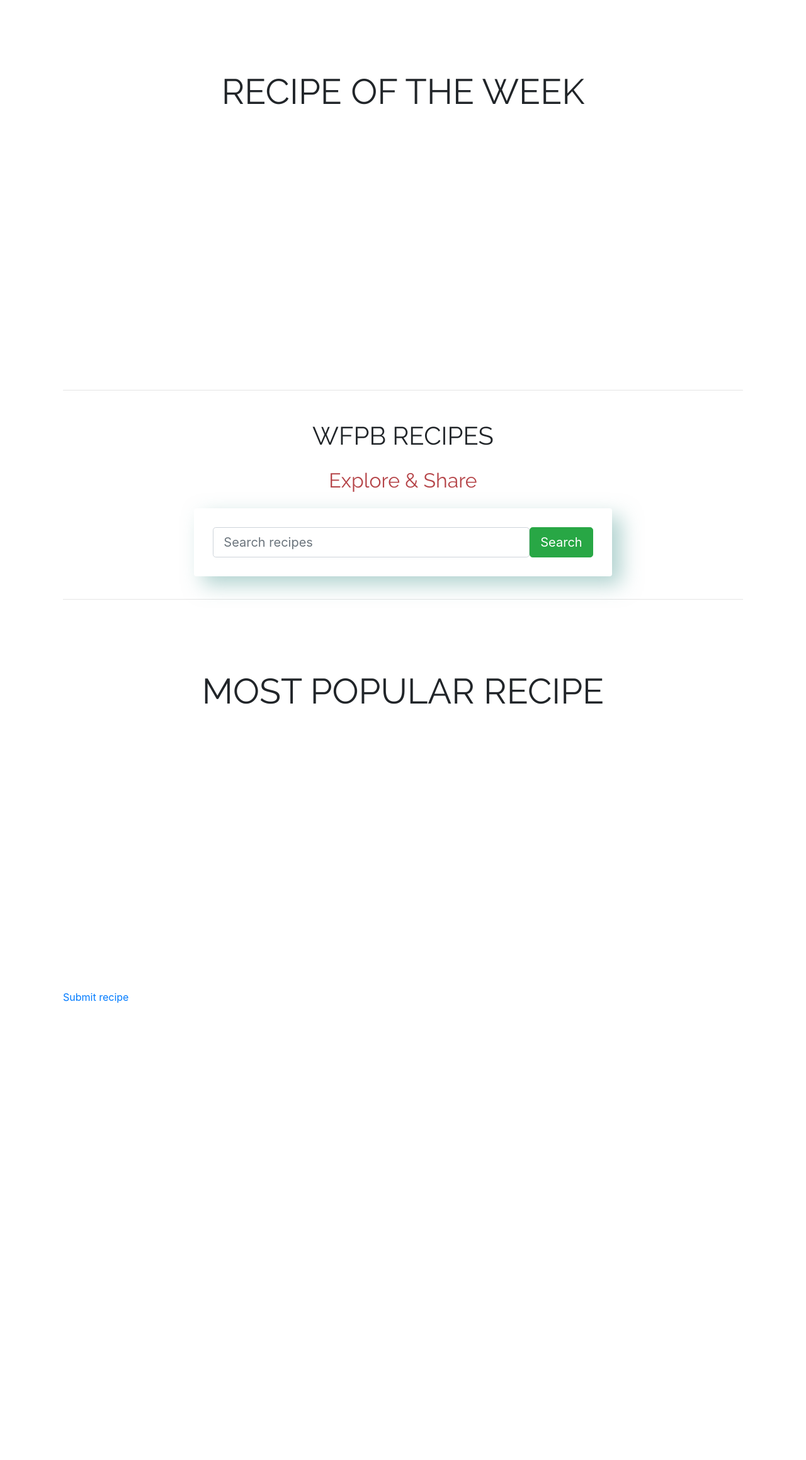
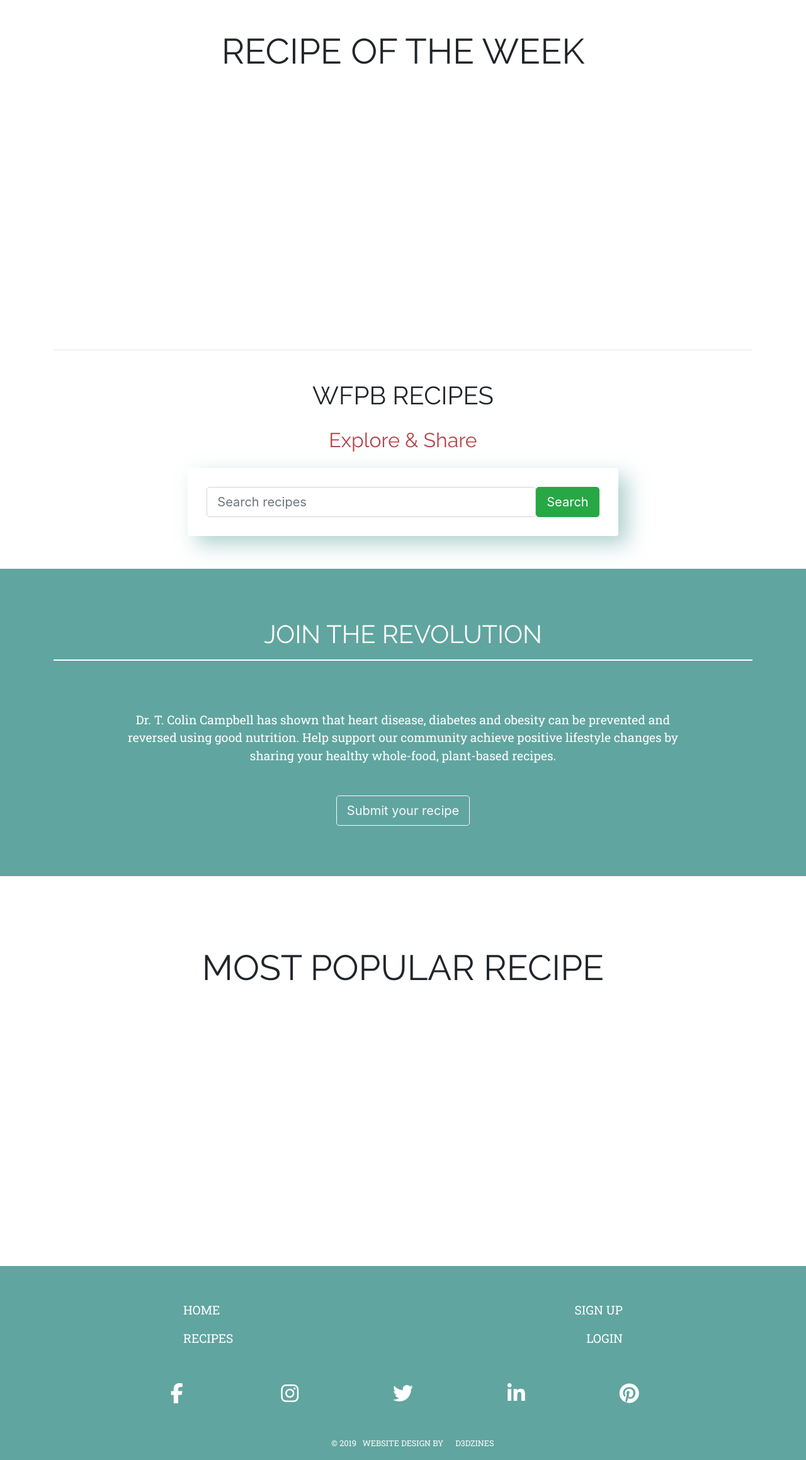
Before and after one commit to Code-Institute-Submissions/wfpblife, a Flask app: page / in a window 1280 px wide. Shown: the part 56-2374 px from the top of the page at 63% size. Before the commit the page ends 1649 px from the top, so only its background shows below. Run offline with Flask 2, Linux system fonts and the light colour scheme; data that the repository does not hold is empty; some libraries are stand-ins or nearby versions.

Commit message:
added footer and styling

```diff
--- a/wfpblife/static/css/style.css
+++ b/wfpblife/static/css/style.css
@@ -1,3 +1,9 @@
+.author {
+    color: white;
+}
+
+
+
 body {
     margin: 0;
     padding: 0;
@@ -51,10 +57,6 @@ body {
     margin: 5px;
 }
 
-.col-md-8.card-contents {
-    padding-left: 50px;
-}
-
 .card-text {
     position: absolute;
     font-size: 0.8rem;
@@ -68,8 +70,36 @@ body {
     text-transform: uppercase;
 }
 
+
+.col-md-8.card-contents {
+    padding-left: 50px;
+}
+
+
 .content-container, .mpr-container {
     margin-top: 7rem;
+}
+
+.copyright {
+    margin-left: 40%;
+}
+
+.copyright-link, .copyright-link:hover, .copyright-link:active {
+    color: white;
+    text-decoration: none;
+}
+
+.dummy-container {
+    height: 100vh;
+}
+
+.fab {
+    color: white;
+}
+
+.footer-nav-item {
+    font-size: 1.2rem;
+    list-style-type: none;
 }
 
 .home_rotw:hover {
@@ -94,7 +124,7 @@ body {
     text-transform: uppercase;
 }
 
-.navbar, .navbar-brand, .nav-item {
+.navbar, .navbar-brand, .nav-item, .footer-outer-container {
     background-color: #61a5a0;
     color: white;
     font-family: 'Roboto Slab', serif;
@@ -111,6 +141,31 @@ body {
 
 .recipes-container {
     margin-top: 5rem;
+}
+
+#revolution {
+    background-color: #61a5a0;
+    color: white;
+    margin: 2rem 0;
+    padding: 2rem 0;
+}
+
+#revolution-inner-container {
+    margin: auto;
+    width: 80%;
+}
+
+#revolution_underline {
+    border: 0.5px solid white;
+    margin-bottom: 1rem;
+}
+
+#revolution_text {
+    color: white;
+    font-family: 'Roboto Slab', serif;
+    font-size: 1.2rem;
+    margin-top: 5rem;
+    text-align: center;
 }
 
 .rotw-img, .mpr-img {
@@ -139,6 +194,10 @@ body {
     transform: translate(-50%, -50%);
 }
 
+.social-media-container {
+    text-align: center;
+}
+
 #submitted-by {
     bottom: 20px;
     position: absolute;
--- a/wfpblife/templates/base.html
+++ b/wfpblife/templates/base.html
@@ -32,7 +32,6 @@
                         <a class="nav-item nav-link" href="{{ url_for('get_recipes') }}">Recipes</a>
 
                         <!-- Choose nav-items dependent on whether user is logged in or not -->
-
                         {% if not session['email'] %}
                             <!-- Display only if user not logged in -->
                             <a class="nav-item nav-link" id="signup" href="{{ url_for('signup') }}">Sign Up</a>
@@ -42,12 +41,6 @@
                             <a class="nav-item nav-link" href="{{ url_for('account') }}">Account</a>
                             <a class="nav-item nav-link" href="{{ url_for('logout') }}">Logout</a>
                         {% endif %}
-
-                        {% if not session['email'] %}
-                            <!-- Display only if user not logged in -->
-
-                        {% endif %}
-
                     </div>
                 </div>
             </div>
@@ -69,10 +62,93 @@
             </div>
         </div>
 
-        <div class="container content-container">
-            {% block content %}
-            {% endblock content %}
+        {% block content %}
+        {% endblock content %}
+
+
+
+        <!--Start of Footer Section -->
+        <div class="container-fluid footer-outer-container">
+            <div class="container">
+                <div class="footer">
+                    <div class="row">
+                        <!-- A repeat of the main navigation link items -->
+                        <div class="col-lg-1 offset-lg-2 col-12 footer-nav mt-5">
+                            <ul class="m-0 p-0">
+                                <li class="footer-nav-item">
+                                    <a class="nav-item nav-link" href="{{ url_for('index') }}">Home</a>
+                                </li>
+                                <li class="footer-nav-item">
+                                    <a class="nav-item nav-link" href="{{ url_for('get_recipes') }}">Recipes</a>
+                                </li>
+                            </ul>
+                        </div>
+                        <div class="col-lg-2 offset-lg-5 col-12 footer-nav mt-5">
+                            <ul class="m-0 p-0">
+                                {% if not session['email'] %}
+                                    <!-- Display only if user not logged in -->
+                                    <li class="footer-nav-item text-right">
+                                        <a class="nav-item nav-link" id="signup" href="{{ url_for('signup') }}">Sign Up</a>
+                                    </li>
+                                    <li class="footer-nav-item text-right">
+                                        <a class="nav-item nav-link" href="{{ url_for('login') }}">Login</a>
+                                    </li>
+                                {% else %}
+                                    <li class="footer-nav-item text-right">
+                                        <a class="nav-item nav-link" href="{{ url_for('account') }}">Account</a>
+                                    </li>
+                                    <li class="footer-nav-item text-right">
+                                        <a class="nav-item nav-link" href="{{ url_for('logout') }}">Logout</a>
+                                    </li>
+                                {% endif %}
+                            </ul>
+                        </div>
+
+
+                    </div>
+
+                    <div class="row mt-5 mx-3">
+                        <div class="container social-media-container">
+                            <div class="row">
+                                <div class="col-lg-2 offset-lg-1">
+                                    <a href="https://www.facebook.com/" target="_blank"><i class="fab fa-2x fa-facebook-f"></i></a>
+                                </div>
+                                <div class="col-lg-2">
+                                    <a href="https://www.instagram.com/" target="_blank"><i class="fab fa-2x fa-instagram"></i></i></a>
+                                </div>
+                                <div class="col-lg-2">
+                                    <a href="https://twitter.com/" target="_blank"><i class="fab fa-2x fa-twitter"></i></i></a>
+                                </div>
+                                <div class="col-lg-2">
+                                    <a href="https://www.linkedin.com/" target="_blank"><i class="fab fa-2x fa-linkedin-in"></i></a>
+                                </div>
+                                <div class="col-lg-2">
+                                    <a href="https://www.pinterest.ie/" target="_blank"><i class="fab fa-2x fa-pinterest"></i></i></a>
+                                </div>
+                            </div>
+
+                        </div>
+                    </div>
+
+
+
+                    <div class="row mt-5">
+                        <div class="copyright">
+                            <p><small>© 2019 &nbsp; Website Design by <a class="copyright-link" href="https://d3dzines.wordpress.com/" target="_blank">
+                            <span class=" ml-3 author">D3DZINES</span></a></small></p>
+                        </div>
+                    </div>
+                </div>
+            </div>
         </div>
+        <!--End of Footer Section -->
+
+
+
+
+
+
+
 
 
 
--- a/wfpblife/templates/index.html
+++ b/wfpblife/templates/index.html
@@ -20,6 +20,7 @@
         </div>
 
         <hr>
+
         <div class="container">
             <h1 class="display-5 main-text text-center mt-5">wfpb recipes</h1>
             <div id="recipe-search">
@@ -40,7 +41,21 @@
                 </div>
             </div>
         </div>
-        <hr>
+    </div>
+    <div class="container-fluid" id="revolution">
+        <div class="container my-5">
+            <h1 class="display-5 main-text text-center">Join the revolution</h1>
+            <hr id="revolution_underline">
+            <div id="revolution-inner-container">
+                <p id="revolution_text">
+                    Dr. T. Colin Campbell has shown that heart disease, diabetes and obesity can be prevented and reversed using good nutrition. Help support our community achieve positive lifestyle changes by sharing your healthy whole-food, plant-based recipes.
+                </p>
+            </div>
+            <div class="submit-recipe-wrapper mt-5 text-center">
+                <a href="{{ url_for('submit_recipe') }}"><button class="btn btn-lg btn-outline-light" id="submit-recipe">Submit your recipe</button></a>
+            </div>
+        </div>
+    </div>
 
     <div class="container">
         {% for recipe in recipes %}
@@ -79,8 +94,4 @@
             {% endfor %}
         </div>
     </div>
-
-            <a href="{{ url_for('submit_recipe') }}">Submit recipe</a>
-    </div>
-
 {% endblock content %}
--- a/wfpblife/templates/login.html
+++ b/wfpblife/templates/login.html
@@ -2,6 +2,8 @@
 {% from'_form_base.html' import form_base %}
 
 {% block content %}
+    <!-- Dummy container to force page height -->
+    <div class="container dummy-container"></div>
     <div class="container signlog-container">
         <div class="card login-card" style="border:none">
             <form action="", method="POST">
--- a/wfpblife/templates/signup.html
+++ b/wfpblife/templates/signup.html
@@ -3,6 +3,9 @@
 
 
 {% block content %}
+<!-- Dummy container to force page height -->
+<div class="container dummy-container"></div>
+
 <div class="row">
     <div class="container signlog-container">
         <div class="card signup-card" style="border:none">
```
Also changed, not shown: requirements.txt (+0 -9 lines). Lines whose indentation alone changed are shown as unchanged.
